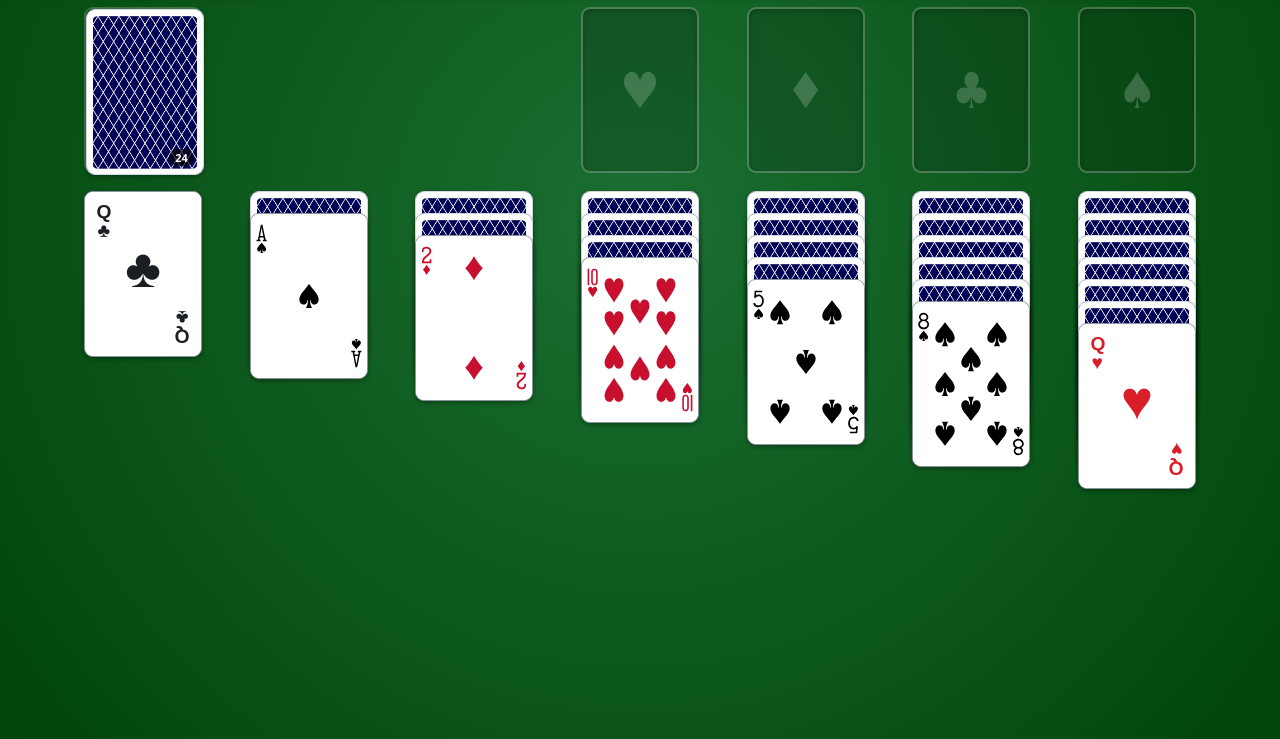
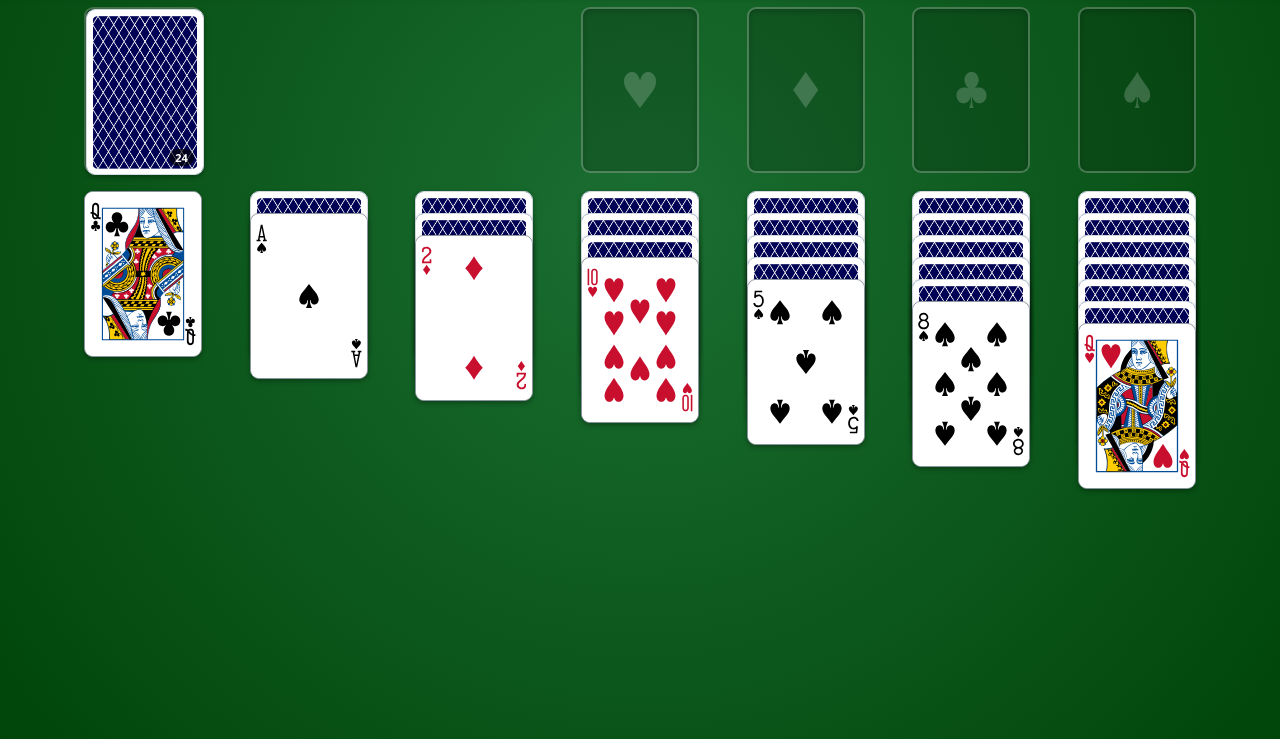
Before and after one commit to Uranoxy/solitario, a plain HTML site: page index.html in a window 1280 px wide. Shown: the part 61-800 px from the top of the page. Drawn offline with Linux system fonts and the light colour scheme.

Commit message:
Add files via upload

```diff
--- a/index.html
+++ b/index.html
@@ -896,6 +896,14 @@
             else if (value === 13) rankName = 'KING';
             return `images/${suit}-${rankName}.svg`;
         }
+        // Mappatura esatta richiesta per i nomi file: images/HEART-1.svg ... images/HEART-10.svg, images/HEART-11-JACK.svg, images/HEART-12-QUEEN.svg, images/HEART-13-KING.svg
+        function getCardFileName(suit, value) {
+            let rankName = String(value);
+            if (value === 11) rankName = '11-JACK';
+            else if (value === 12) rankName = '12-QUEEN';
+            else if (value === 13) rankName = '13-KING';
+            return `images/${suit}-${rankName}.svg`;
+        }
 
         function getRankDisplay(value) {
             if (value === 1) return 'A';
@@ -1249,8 +1257,7 @@
             img.draggable = false;
 
             if (card.faceUp) {
-                const fileName = getCardFileName(card.suit, card.value);
-                img.src = fileName;
+                img.src = getCardFileName(card.suit, card.value);
                 img.onerror = function () {
                     this.onerror = null;
                     this.src = getFallbackCardFaceSVG(card.suit, card.value);
```
